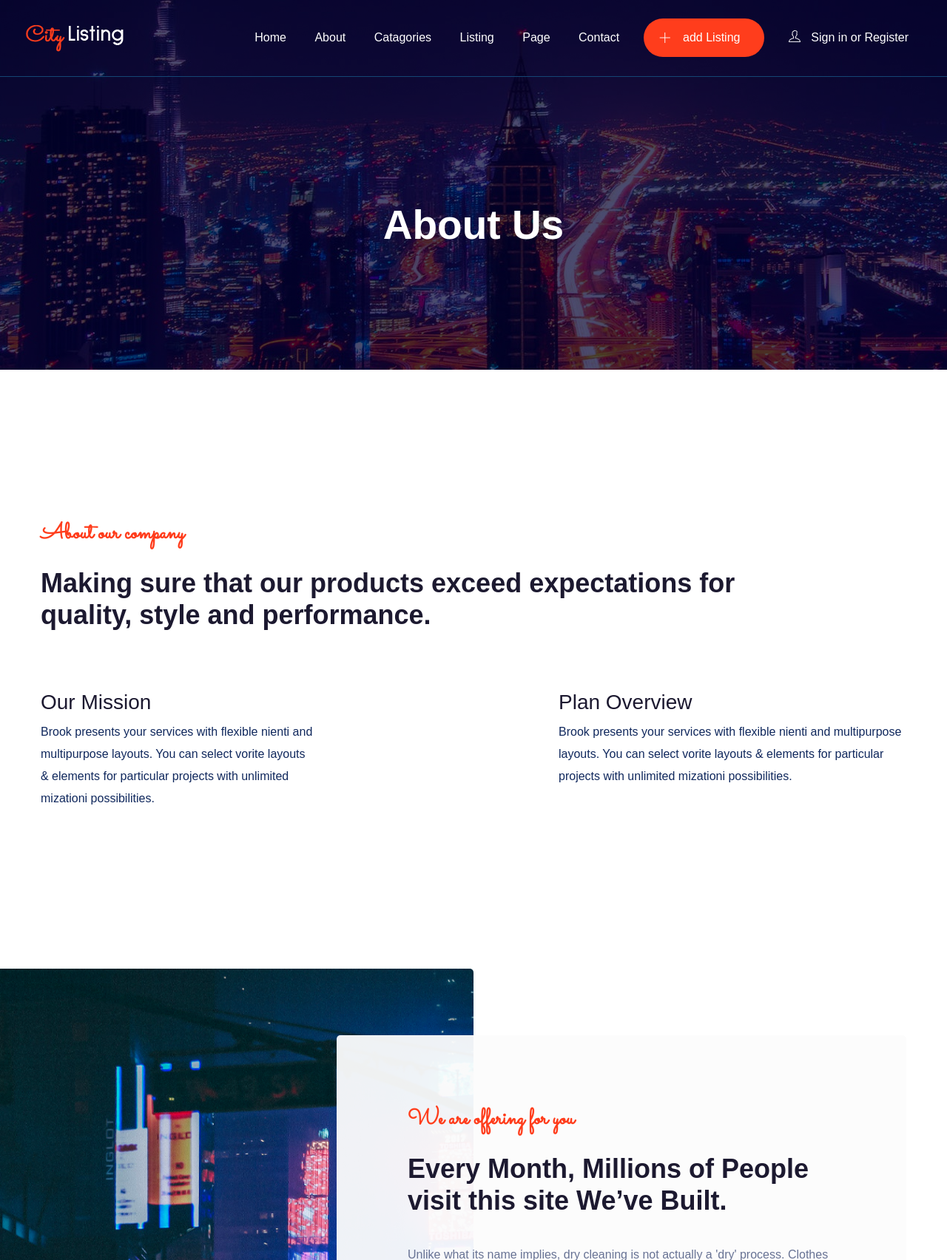
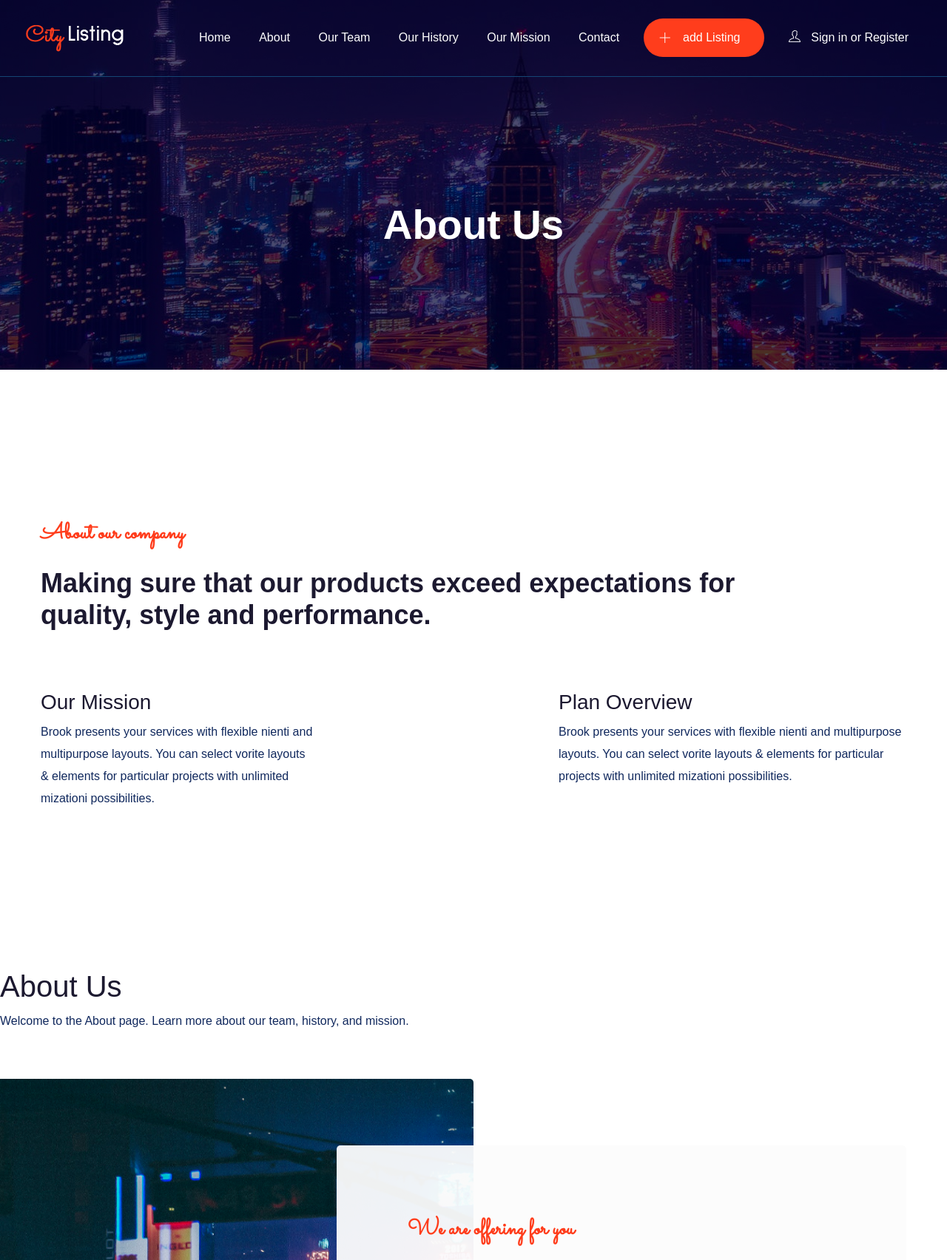
Before and after one commit to MedRahim/pidev_Symfony, a Symfony app: template templates/FrontOffice/about.html.twig in a window 1280 px wide. Shown: the top 1704 px of the page at 74% size. Run offline with Twig, Linux system fonts and the light colour scheme; the template is opened without the code that fills it, so the values that code supplies are empty; some libraries are stand-ins or nearby versions; some web fonts are replaced.

Commit message:
fixing about

```diff
--- a/templates/FrontOffice/about.html.twig
+++ b/templates/FrontOffice/about.html.twig
@@ -3,7 +3,7 @@
     <head>
         <meta charset="utf-8">
         <meta http-equiv="x-ua-compatible" content="ie=edge">
-        <title>Directory HTML-5 Template </title>
+        <title>About Us</title>
         <meta name="description" content="">
         <meta name="viewport" content="width=device-width, initial-scale=1">
         <link rel="manifest" href="site.webmanifest">
@@ -36,7 +36,7 @@
             </div>
         </div>
     </div>
-    <!-- Preloader Start -->
+    <!-- Preloader End -->
     <header>
         <!-- Header Start -->
        <div class="header-area header-transparent">
@@ -55,19 +55,12 @@
                                 <div class="main-menu f-right d-none d-lg-block">
                                     <nav>
                                         <ul id="navigation">
-                                            <li><a href="{{ asset('FrontOffice/index.html.twig') }}">Home</a></li>
-                                            <li><a href="about.html">About</a></li>
-                                            <li><a href="catagori.html">Catagories</a></li>
-                                            <li><a href="{{ asset('FrontOffice/listing.html.twig') }}">Listing</a></li>
-                                            <li><a href="#">Page</a>
-                                                <ul class="submenu">
-                                                    <li><a href="blog.html">Blog</a></li>
-                                                    <li><a href="blog_details.html">Blog Details</a></li>
-                                                    <li><a href="elements.html">Element</a></li>
-                                                    <li><a href="listing_details.html">Listing details</a></li>
-                                                </ul>
-                                            </li>
-                                            <li><a href="{{ asset('FrontOffice/contact.html.twig') }}">Contact</a></li>
+                                            <li><a href="{{ path('home') }}">Home</a></li>
+                                            <li><a href="{{ path('about') }}">About</a></li>
+                                            <li><a href="{{ path('about_team') }}">Our Team</a></li>
+                                            <li><a href="{{ path('about_history') }}">Our History</a></li>
+                                            <li><a href="{{ path('about_mission') }}">Our Mission</a></li>
+                                            <li><a href="{{ path('contact') }}">Contact</a></li>
                                             <li class="add-list"><a href="listing_details.html"><i class="ti-plus"></i> add Listing</a></li>
                                             <li class="login"><a href="#">
                                                 <i class="ti-user"></i> Sign in or Register</a>
@@ -126,6 +119,15 @@
                 </div>
             </div>
         </div>
+        <!-- About Details End -->
+        <section>
+            <h1>About Us</h1>
+            <p>Welcome to the About page. Learn more about our team, history, and mission.</p>
+            <ul>
+                <li><a href="{{ path('about_team') }}">Meet Our Team</a></li>
+                <li><a href="{{ path('about_history') }}">Our History</a></li>
+            </ul>
+        </section>
         <!-- About Details End -->
         <!-- peoples-visit Start -->
         <div class="peoples-visit dining-padding-top">
@@ -483,5 +485,14 @@
         <script src="./assets/js/plugins.js"></script>
         <script src="./assets/js/main.js"></script>
 
+        <script>
+            // Remove preloader after page load
+            window.addEventListener('load', function () {
+                const preloader = document.getElementById('preloader-active');
+                if (preloader) {
+                    preloader.style.display = 'none';
+                }
+            });
+        </script>
     </body>
 </html>
--- a/templates/FrontOffice/index.html.twig
+++ b/templates/FrontOffice/index.html.twig
@@ -56,6 +56,7 @@
                                         <ul id="navigation">
                                             <li><a href="{{ path('home') }}">Home</a></li>
                                             <li><a href="{{ path('about') }}">About</a></li>
+                                            <li><a href="{{ path('contact') }}">Contact</a></li>
                                             <li><a href="{{ path('categori') }}">Categories</a></li>
                                             <li><a href="{{ path('listing') }}">Listing</a></li>
                                             <li><a href="#">Page</a>
@@ -66,7 +67,6 @@
                                                     <li><a href="{{ path('listing_details') }}">Listing Details</a></li>
                                                 </ul>
                                             </li>
-                                            <li><a href="{{ path('contact') }}">Contact</a></li>
                                             <li class="add-list"><a href="{{ path('listing_details') }}"><i class="ti-plus"></i> Add Listing</a></li>
                                             {#<li class="login"><a href="{{ path('login') }}"><i class="ti-user"></i> Sign in</a></li>#}
                                             <li class="register"><a href="{{ path('register') }}"><i class="ti-pencil"></i> Register</a></li>
```
Also changed, not shown: src/Controller/AboutController.php (added, +37 -0 lines), src/Controller/HomeController.php (+6 -6 lines), templates/base.html.twig (added, +8 -0 lines).
